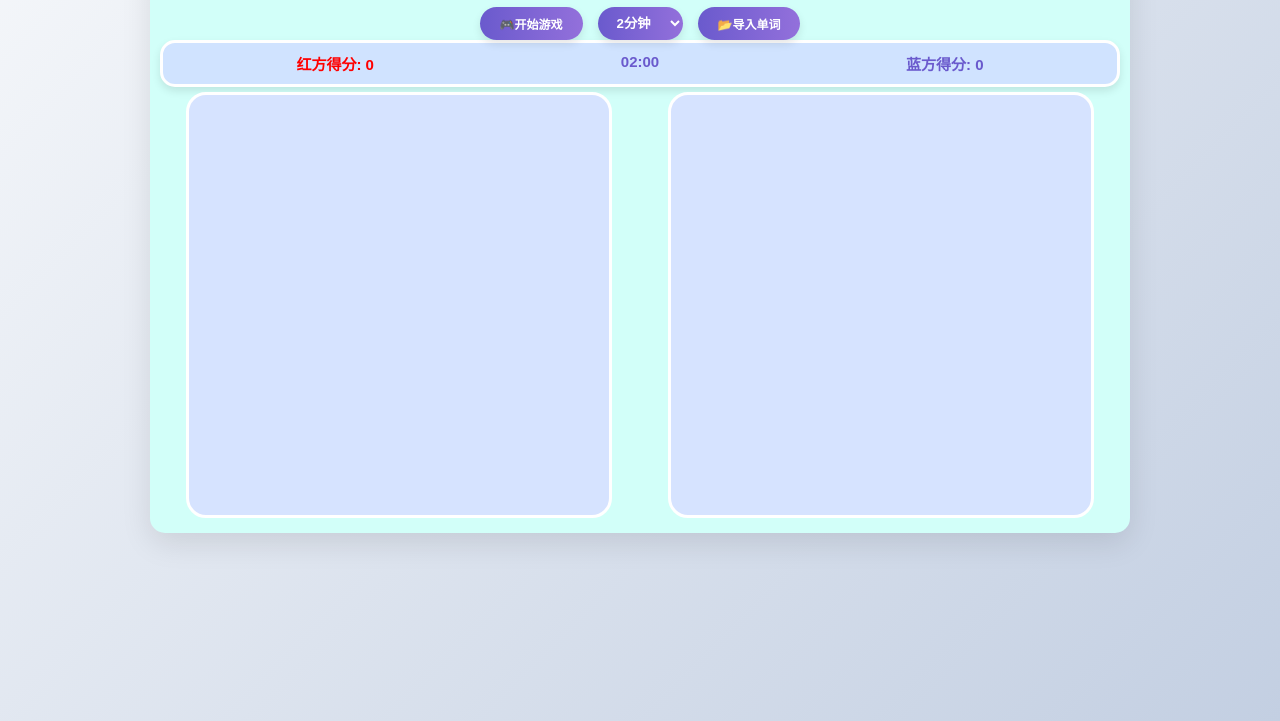
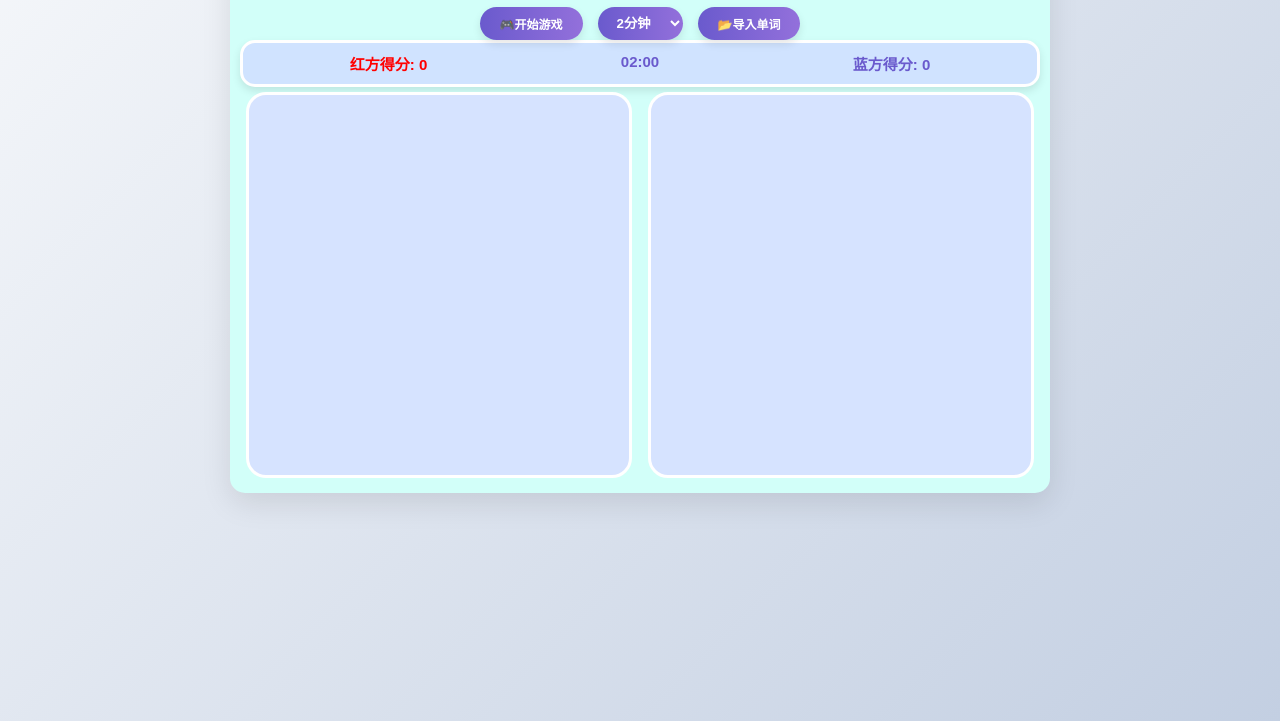
Before and after one commit to luoqifeng-aaron/wordgame, a plain HTML site: page index.html in a window 1280 px wide. Shown: the part 89-810 px from the top of the page. Drawn offline with Linux system fonts and the light colour scheme.

Commit message:
Update index.html

```diff
--- a/index.html
+++ b/index.html
@@ -15,7 +15,7 @@
         }
 
         .container {
-            max-width: 960px;
+            max-width: 800px;
             margin: 0px auto;
             background-color: #D2FFF9;
             padding: 10px;
@@ -124,16 +124,15 @@
             gap: 5px;
         }
         .game-board {
-            width: 420px;
-            height: 420px;
+            width: 380px;
+            height: 380px;
             border: 3px solid white;
             border-radius: 20px;
             display: grid;
             grid-template-columns: repeat(4, 1fr);
             gap: 5px;
             margin: 5px auto;
-            max-width: auto;
-            perspective: 500px;
+
             background: #D6E3FF;
         }
         .game-board:hover {
```
